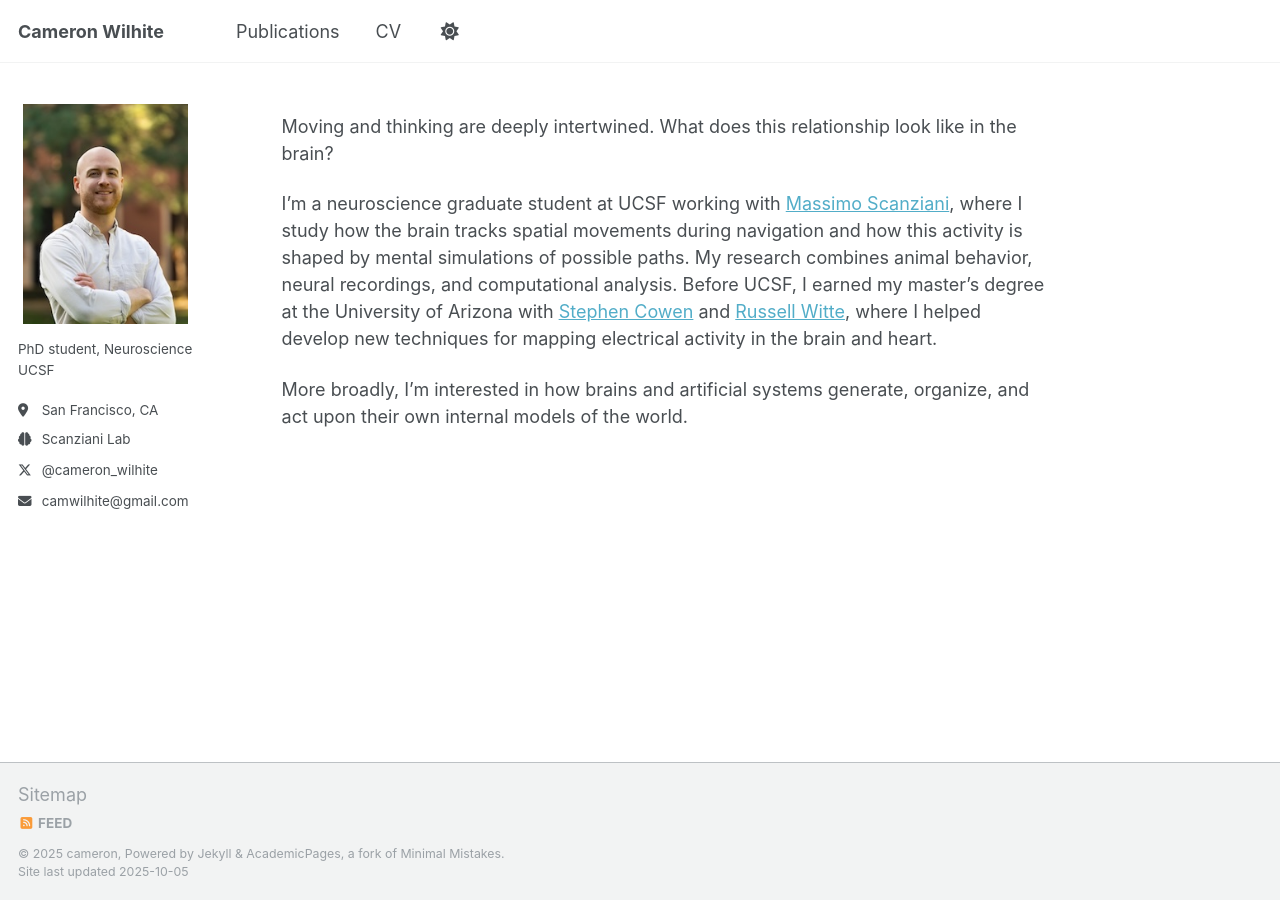
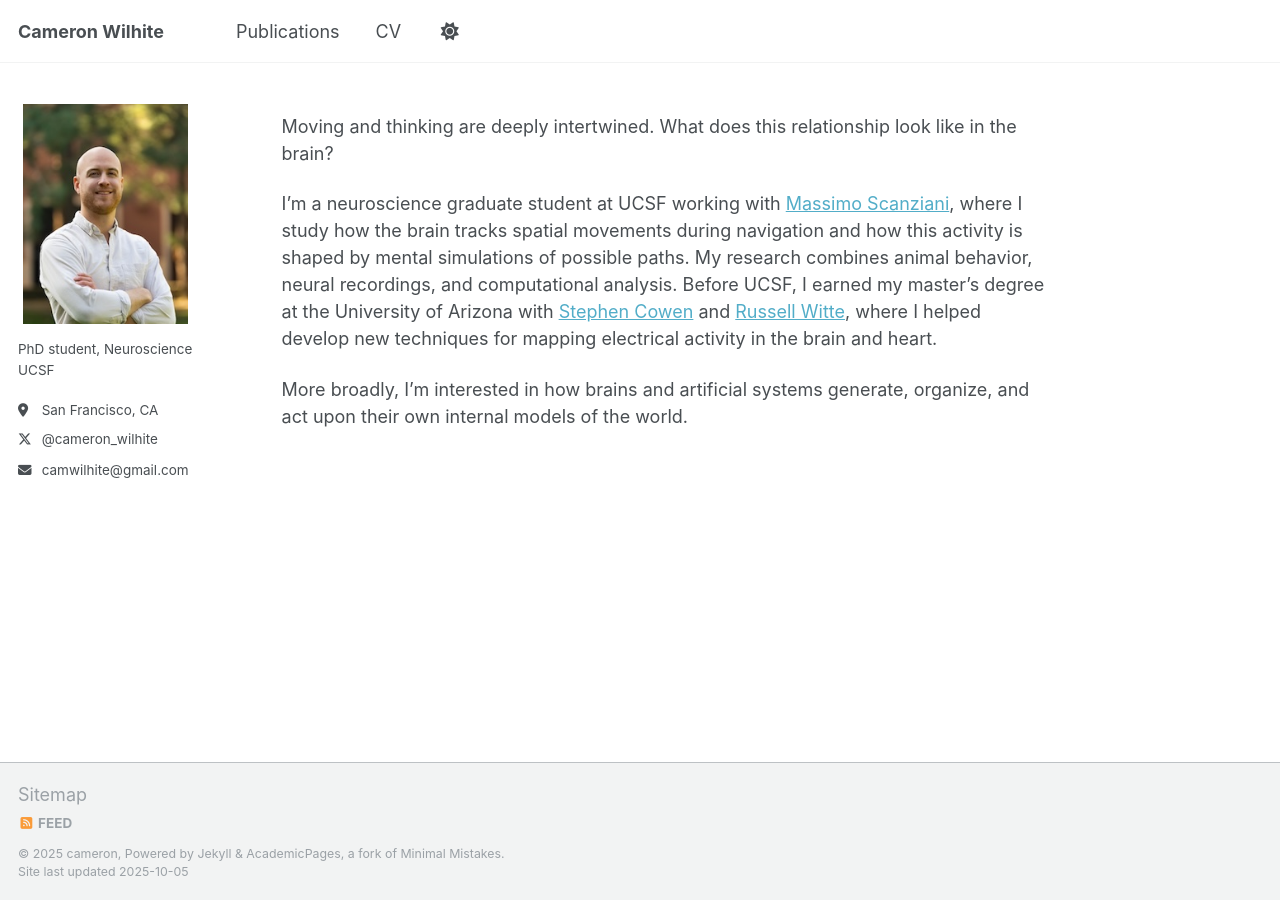
Before and after one commit to camwilhite/camwilhite.github.io, a Jekyll site: the page built from _pages/about.md, in a window 1280 px wide. Built offline with Jekyll 4.4.1, drawn with Linux system fonts in a browser that asks for light colours; a script that is not in the unit is left out.

```diff
--- a/_config.yml
+++ b/_config.yml
@@ -30,7 +30,7 @@ author:
   email            : "camwilhite@gmail.com"
 
   # Academic websites
-  academia         : "https://scanzianilab.ucsf.edu/"
+  academia         : # "https://scanzianilab.ucsf.edu/"
   arxiv            : # URL - Update with the correct link to your profile
   googlescholar    : # URL
   inspire-hep      : # URL
```
